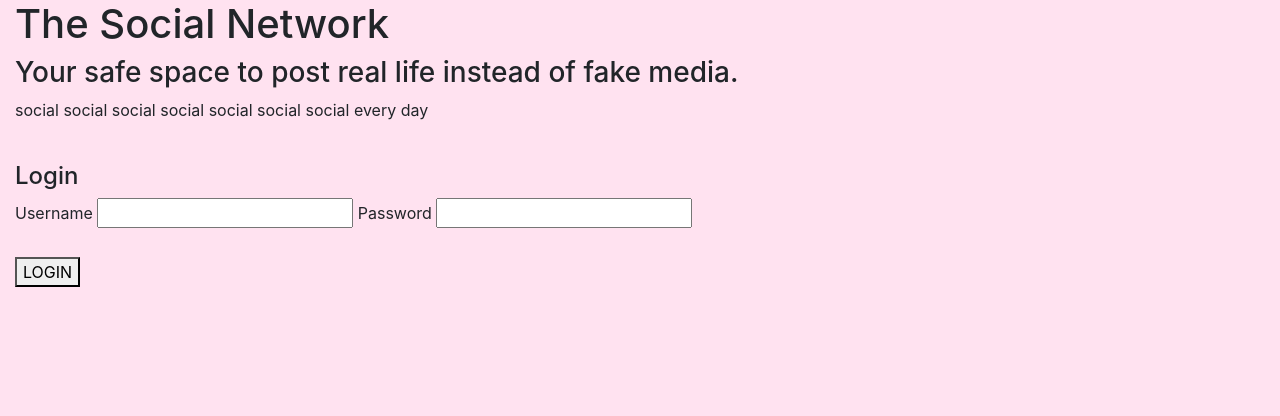
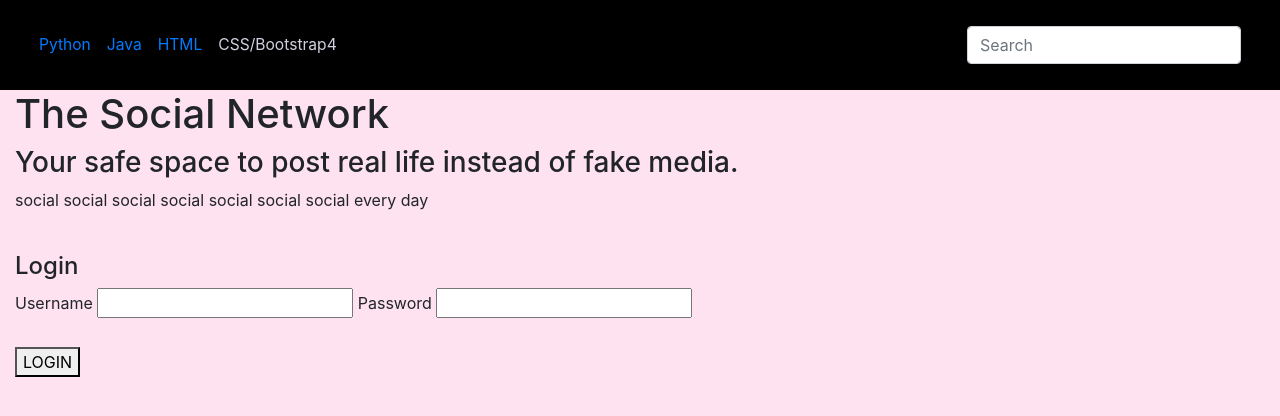
Before and after one commit to emma-l810/Social_Network, a Django app: page / in a window 1280 px wide. Shown: the top 416 px of the page. Run offline with Django 3.2, Linux system fonts and the light colour scheme; data comes from the database, SQL or seed files in the repository; some libraries are stand-ins or nearby versions.

Commit message:
deciding on layout and colors

```diff
--- a/polls/templates/polls/index.html
+++ b/polls/templates/polls/index.html
@@ -22,6 +22,60 @@
   </head>
   <body style="background-color: #FFE2F0">
   <div class="container-fluid pt-20">
+    <div class="row font" style="background: #000000; padding: -20px; font-size:1.5em">
+        <div class="col-xl-12">
+
+          <!-- nav bar -->
+          <nav class="navbar navbar-expand-md sticky-top justify-content-between">
+            <!-- collapsable nav bar when screen is small -->
+            <button class="navbar-toggler" type="button" data-toggle="collapse" data-target="#collapsibleNavbar">
+              <!-- could potentially change the icon if y'all want to; or could add a logo -->
+              <span class="navbar-toggler-icon"><img src="https://21thirteen.com/wp-content/uploads/2016/03/hamburger-menu.jpg" alt="Scroll bar"
+              style="width:30px;height:30px" /></span>
+            </button>
+
+            <div class="collapse navbar-collapse" id="collapsibleNavbar">
+             <ul class="navbar-nav mr-auto" style="margin-top: 10px; margin-bottom: 10px">
+               <!-- for python tab -->
+               <li class="nav-item">
+                 <a class="nav-link gridtheme navbartheme" href="pythonpage.html" style="font-size:0.65em;">Python</a>
+               </li>
+               <!-- for java tab -->
+               <li class="nav-item">
+                 <a class="nav-link gridtheme navbartheme" href="javapage.html" style="font-size:0.65em">Java</a>
+               </li>
+               <!-- for html tab -->
+               <li class="nav-item">
+                 <a class="nav-link gridtheme navbartheme" href="htmlpage.html" style="font-size:0.65em">HTML</a>
+               </li>
+               <!-- for css/bootstrap4 tab - disabled -->
+               <li class="nav-item">
+                 <a class="nav-link disabled gridtheme navbartheme" href="css/bs4page.html" style="color:#d1d1e0;font-size:0.65em">CSS/Bootstrap4</a>
+               </li>
+             </ul>
+               <!-- search bar - doesn't yet work, need to center it within the nav bar -->
+               <!-- modify input field later -> try to get it so that it will act like a normal search bar -->
+
+               <ul class="navbar-nav ml-auto" style="margin-top: 10px; margin-bottom: 10px">
+               <li class="nav-item float-right">
+               <form class="form-inline ml-auto nav-link ">
+                 <div class="md-form my-0 ml-auto form-inline">
+
+                     <input class="form-control float-right" type="text" placeholder="Search" aria-label="Search">
+
+                 </div>
+               </form>
+             </li>
+
+
+
+             </ul>
+           </div>
+
+         </nav>
+
+       </div>
+     </div>
     <!-- random intro blurb -->
     <h1>The Social Network</h1>
     <h3>Your safe space to post real life instead of fake media.</h3>
```
